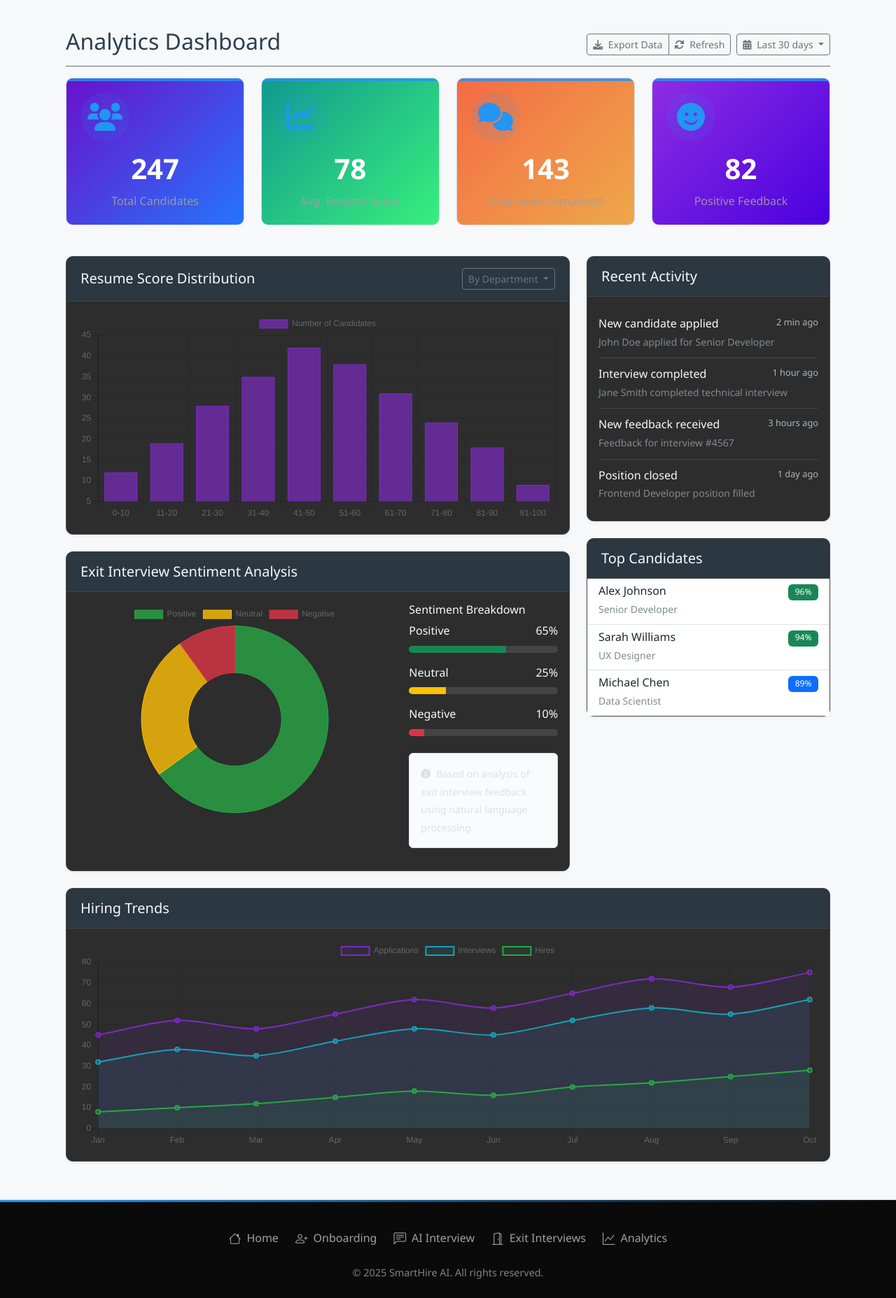
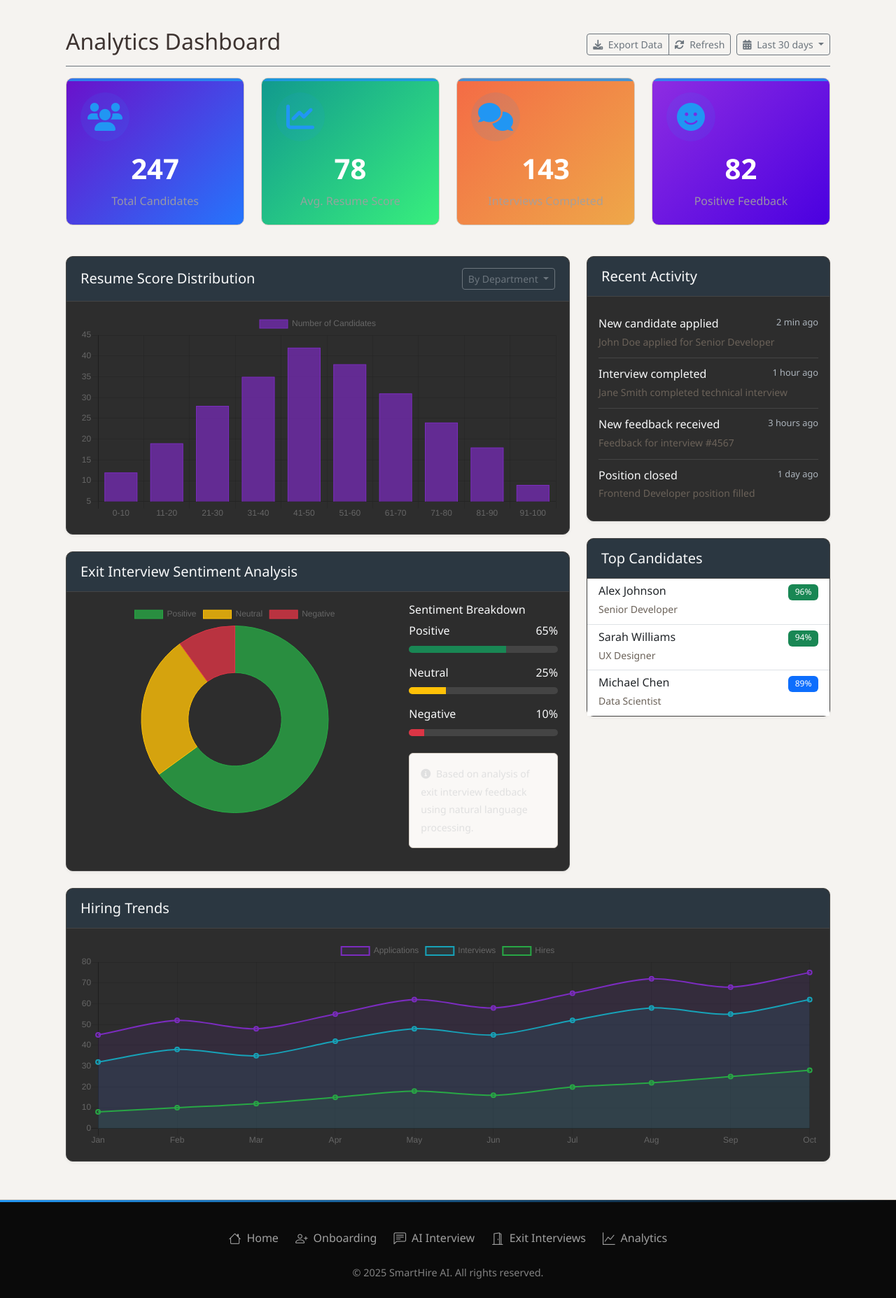
Before and after one commit to atrociousdevil30-sudo/SmartHire, a Flask app: page /analytics in a window 1280 px wide. Shown: the whole page at 70% size. Run offline with Flask 3, Linux system fonts and the light colour scheme; some libraries are stand-ins or nearby versions.

Commit message:
Update theme colors: cream for light mode, restore original dark theme

```diff
--- a/static/css/theme-toggle.css
+++ b/static/css/theme-toggle.css
@@ -1,17 +1,17 @@
 /* ===== THEME TOGGLE STYLES ===== */
 
 :root {
-    /* Light mode colors (default) - Soft, not completely white */
-    --primary-bg: #f7f8fa;
-    --secondary-bg: #eff1f5;
-    --tertiary-bg: #e4e8f0;
-    --primary-text: #2c3e50;
-    --secondary-text: #7f8c8d;
-    --tertiary-text: #95a5a6;
-    --border-color: #d5dce0;
-    --card-bg: #fafbfc;
+    /* Light mode colors (Creme/Cream) */
+    --primary-bg: #f5f3f0;
+    --secondary-bg: #ede9e4;
+    --tertiary-bg: #e5dfd8;
+    --primary-text: #3d3330;
+    --secondary-text: #6b6259;
+    --tertiary-text: #8b8278;
+    --border-color: #d4ccc3;
+    --card-bg: #faf8f6;
     --card-shadow: 0 0.125rem 0.25rem rgba(0, 0, 0, 0.05);
-    --hover-bg: #eef0f4;
+    --hover-bg: #f0ebe6;
     --danger-bg: #fce4ec;
     --danger-text: #c62828;
     --warning-bg: #fff8e1;
@@ -20,29 +20,29 @@
     --success-text: #2e7d32;
     --info-bg: #e1f5fe;
     --info-text: #01579b;
-    --input-bg: #fafbfc;
-    --input-border: #cbd5e0;
-    --input-focus-border: #4299e1;
-    --input-focus-bg: #fafbfc;
-    --btn-bg: #0066cc;
-    --btn-hover-bg: #0052a3;
-    --navbar-bg: #fafbfc;
-    --navbar-border: #e2e8f0;
-    --sidebar-bg: #f5f6f8;
-    --sidebar-text: #2c3e50;
-    --link-color: #0066cc;
-    --link-hover-color: #0052a3;
-    --code-bg: #f1f3f5;
-    --code-text: #d63384;
-    --table-border: #e2e8f0;
-    --table-hover-bg: #f0f4f8;
-    --modal-bg: #fafbfc;
-    --modal-header-bg: #f5f6f8;
-    --toast-bg: #fafbfc;
-    --breadcrumb-bg: #f5f6f8;
+    --input-bg: #faf8f6;
+    --input-border: #d4ccc3;
+    --input-focus-border: #7b5944;
+    --input-focus-bg: #faf8f6;
+    --btn-bg: #8b6f47;
+    --btn-hover-bg: #6b5538;
+    --navbar-bg: #faf8f6;
+    --navbar-border: #e0d8cf;
+    --sidebar-bg: #f0ebe6;
+    --sidebar-text: #3d3330;
+    --link-color: #8b6f47;
+    --link-hover-color: #6b5538;
+    --code-bg: #ede9e4;
+    --code-text: #a85d4d;
+    --table-border: #e0d8cf;
+    --table-hover-bg: #f0ebe6;
+    --modal-bg: #faf8f6;
+    --modal-header-bg: #f0ebe6;
+    --toast-bg: #faf8f6;
+    --breadcrumb-bg: #f0ebe6;
 }
 
-/* Dark mode */
+/* Dark mode - Keep your original dark theme */
 [data-theme="dark"] {
     --primary-bg: #1a1a1a;
     --secondary-bg: #2d2d2d;
@@ -64,16 +64,16 @@
     --info-text: #d1ecf1;
     --input-bg: #3a3a3a;
     --input-border: #505050;
-    --input-focus-border: #80bdff;
+    --input-focus-border: #7b2cbf;
     --input-focus-bg: #4a4a4a;
-    --btn-bg: #0056b3;
-    --btn-hover-bg: #003d82;
-    --navbar-bg: #2d2d2d;
+    --btn-bg: #7b2cbf;
+    --btn-hover-bg: #6a1b9a;
+    --navbar-bg: #1a1a1a;
     --navbar-border: #404040;
-    --sidebar-bg: #2d2d2d;
+    --sidebar-bg: #1a1a1a;
     --sidebar-text: #e0e0e0;
-    --link-color: #66b3ff;
-    --link-hover-color: #99ccff;
+    --link-color: #bb86fc;
+    --link-hover-color: #e0b0ff;
     --code-bg: #3a3a3a;
     --code-text: #ff99dd;
     --table-border: #404040;
```
